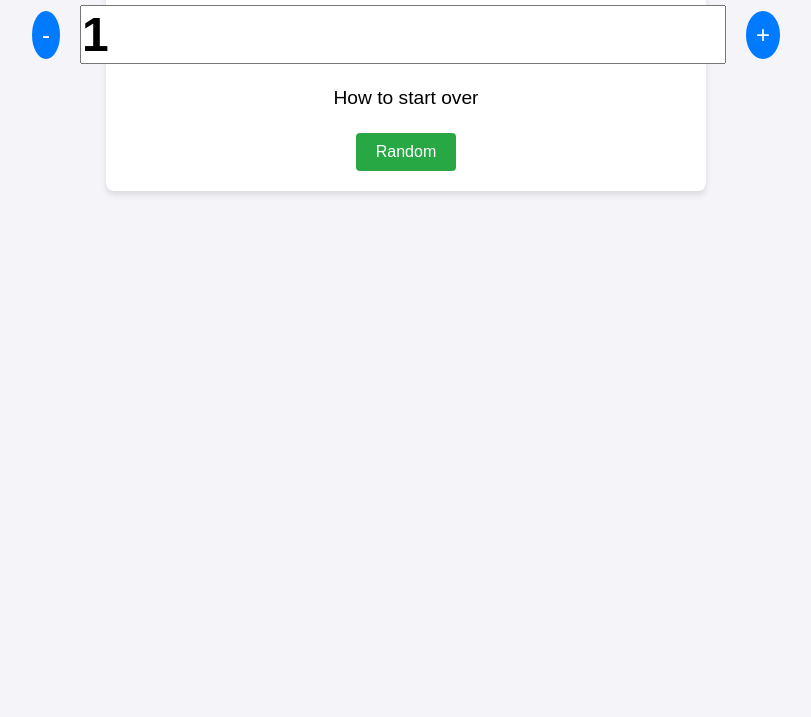
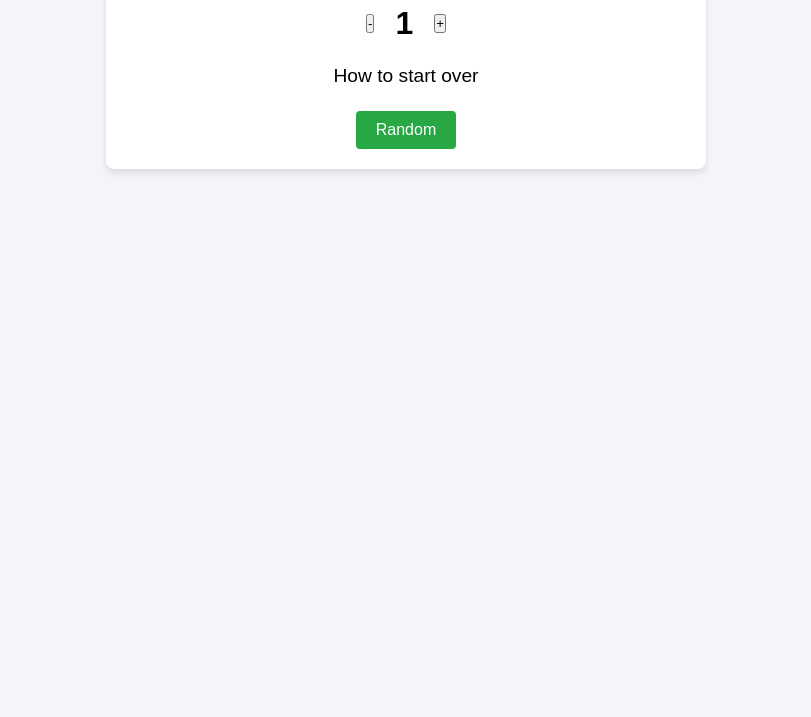
Before and after one commit to diasmakbar/yatalia-mula, a plain HTML site: page index.html in a window 1280 px wide. Shown: the part 83-800 px from the top of the page, without its empty margins (234-1045 px from the left). Drawn offline with Linux system fonts and the light colour scheme.

Commit message:
Update style.css

```diff
--- a/style.css
+++ b/style.css
@@ -67,23 +67,26 @@
 }
 
 .number-display {
-    font-size: 3rem;
+  font-size: 2rem;
   font-weight: bold;
-    margin: 0 20px;
+  width: 60px;
+  text-align: center;
+  border: none;
+  outline: none;
+  background-color: transparent;
+  appearance: none; /* Hilangkan tampilan default input number */
+  -moz-appearance: textfield; /* Firefox */
 }
 
-  #minus-btn, #plus-btn {
-    padding: 10px;
-    font-size: 1.5rem;
-    border: none;
-    border-radius: 50%;
-    cursor: pointer;
-    background-color: #007bff;
-    color: white;
+.number-display::-webkit-inner-spin-button,
+.number-display::-webkit-outer-spin-button {
+  -webkit-appearance: none; /* Hilangkan tombol panah di input number */
+  margin: 0;
 }
 
-  #minus-btn:hover, #plus-btn:hover {
-    background-color: #0056b3;
+.number-display:focus {
+  border: 2px solid #007bff; /* Tambahkan border saat fokus */
+  background-color: #f0f8ff;
 }
 
 /* Question Section */
```
Lines whose indentation alone changed are shown as unchanged.
